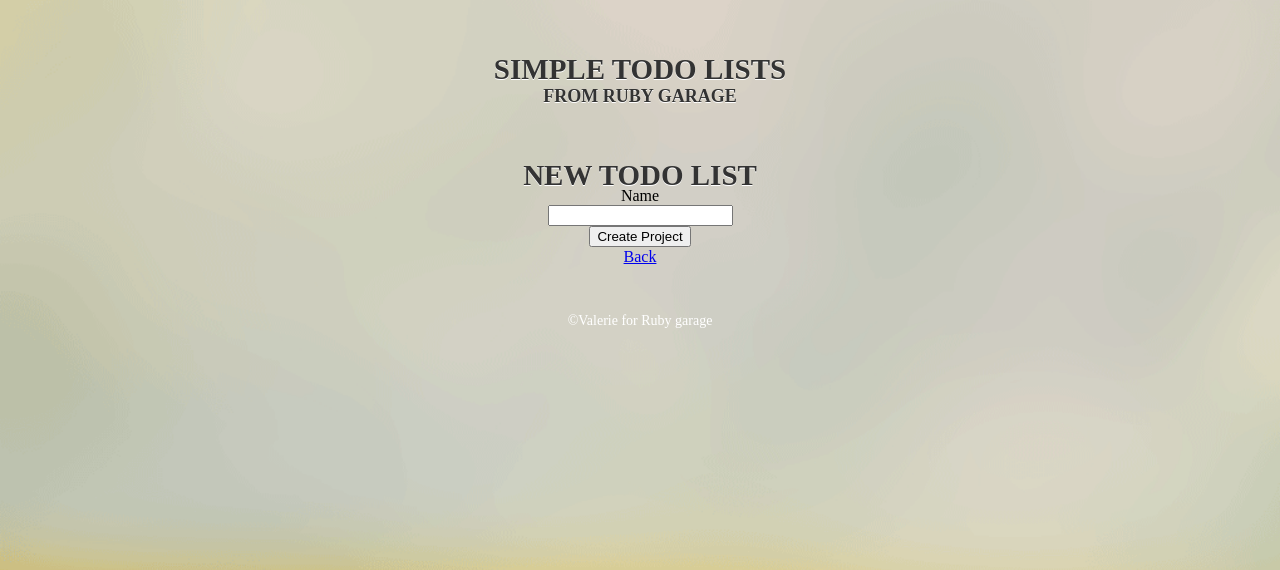
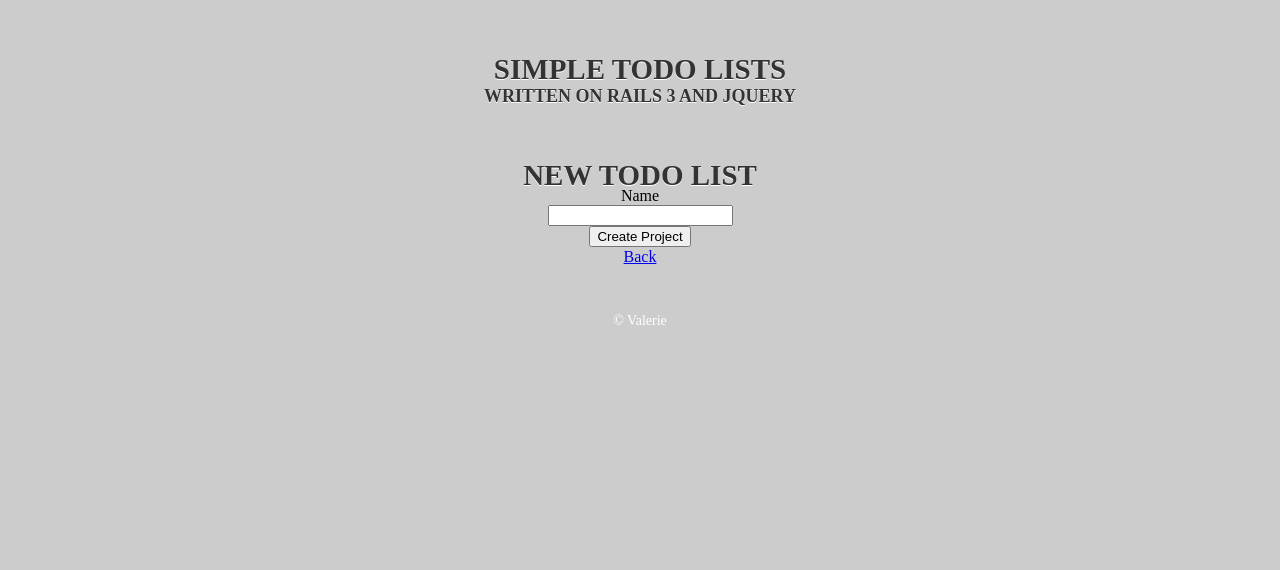
Before and after one commit to valeriya-z/rg-todo, a Rails app: page /projects/new in a window 1280 px wide. Shown: the top 570 px of the page. Run offline with Rails 7, Linux system fonts and the light colour scheme; style sheets or scripts are compiled from the project's sources; some web fonts are replaced.

Commit message:
update rake version

```diff
--- a/app/assets/stylesheets/application.css
+++ b/app/assets/stylesheets/application.css
@@ -60,8 +60,7 @@ table {
 }
 html body {
 font-family:"Myriad Pro";
-background: #ccc url('bg.png') left top repeat;
-background-size: 100%;
+background: #ccc;
 text-align: center;
 line-height:120%;
 }
--- a/app/views/layouts/application.html.erb
+++ b/app/views/layouts/application.html.erb
@@ -7,9 +7,9 @@
   <%= csrf_meta_tags %>
 </head>
 <body>
-<h1>Simple todo lists<span><br/>from ruby garage</span></h1>
+<h1>Simple todo lists<span><br/>written on Rails 3 and jQuery</span></h1>
 <%= yield %>
 <div class="footer">
-<p>&copyValerie for Ruby garage</p>
+<p>&copy Valerie</p>
 </div>
 </html>
```
Also changed, not shown: Gemfile.lock, 2 other files.
